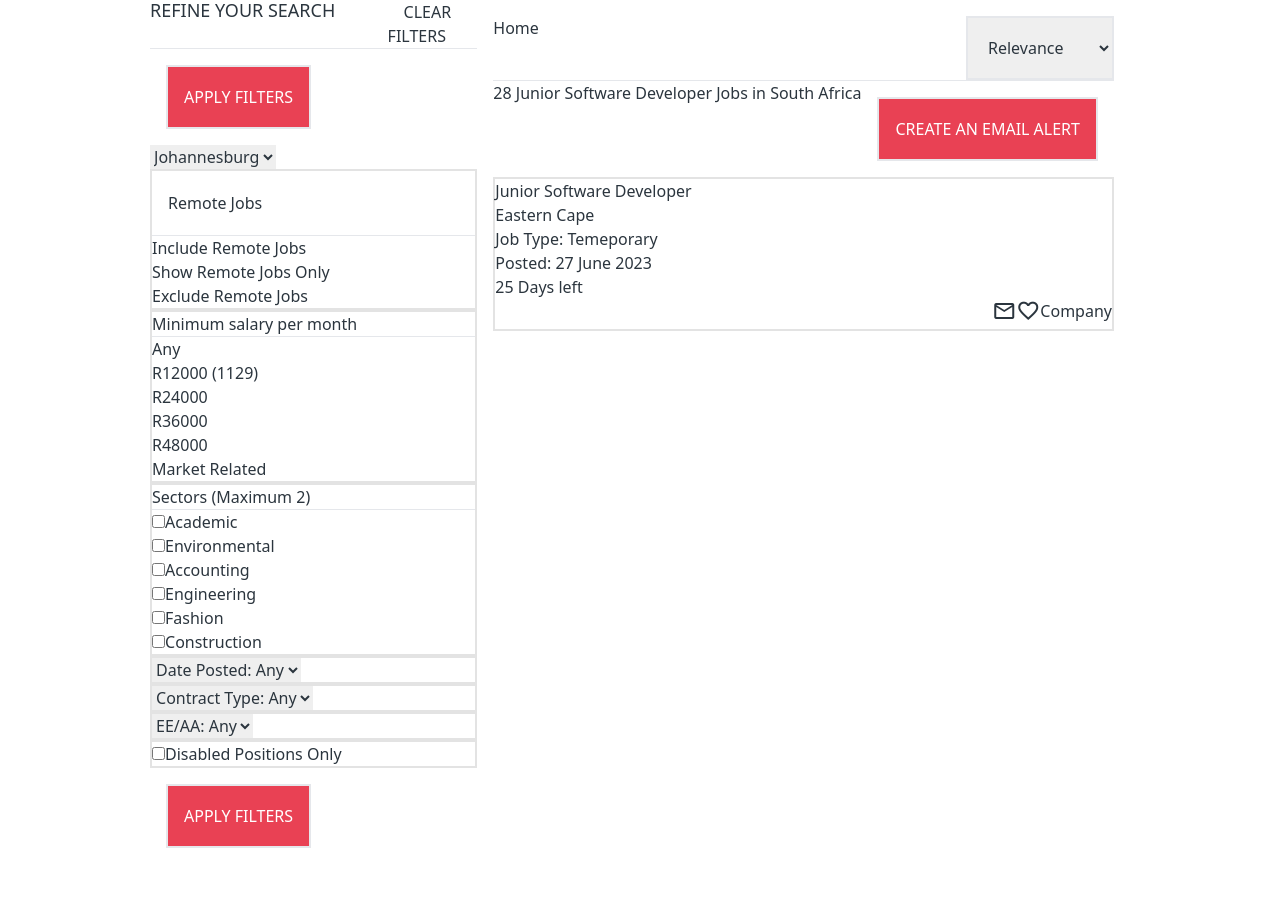
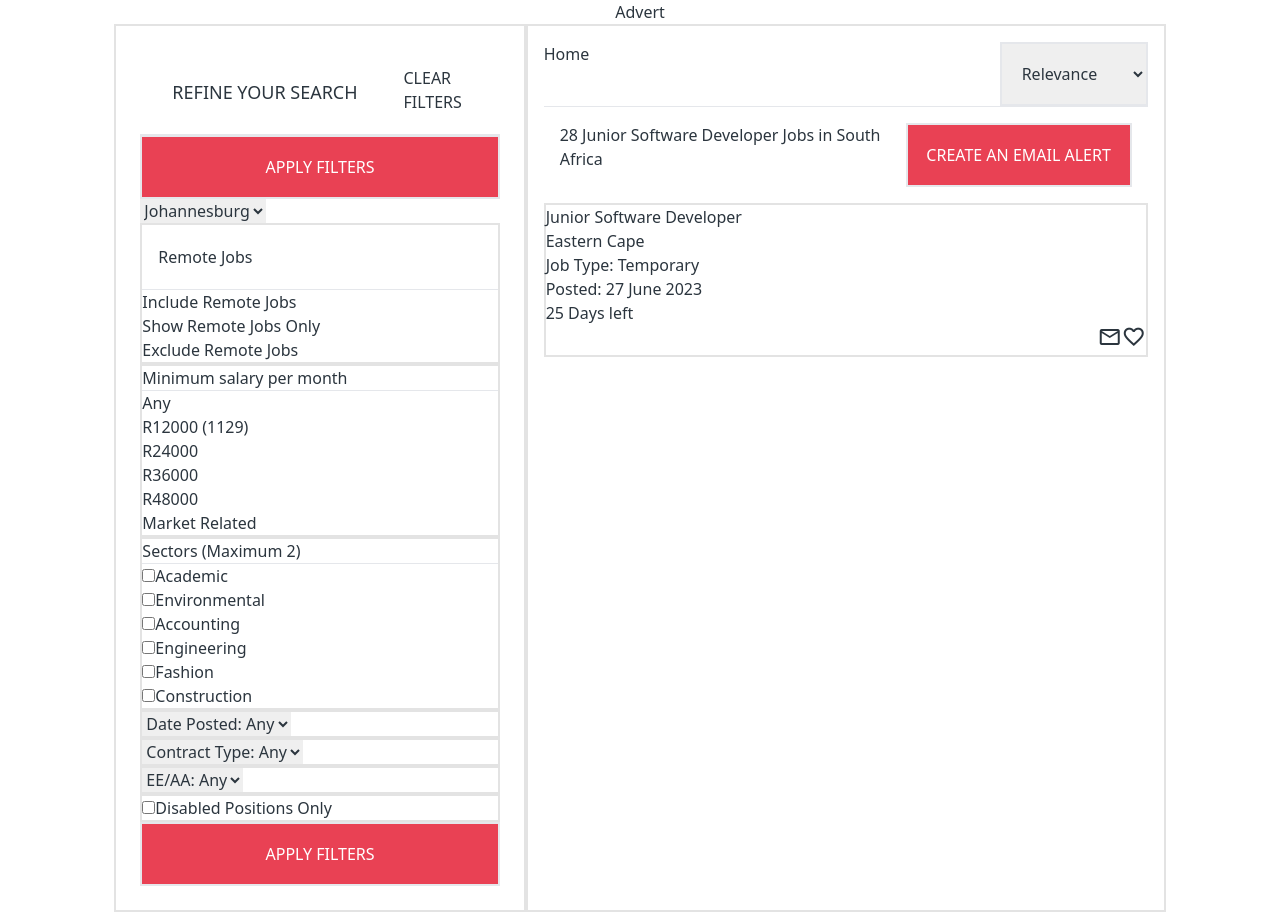
Before and after one commit to Nolu-M/job-listing-platform, a React (Vite) app: page / in a window 1280 px wide. Before the commit the page ends 864 px from the top, so only its background shows below. Built offline with nearby package versions, Linux system fonts and the light colour scheme.

Commit message:
Tailwind changes

```diff
--- a/src/App.jsx
+++ b/src/App.jsx
@@ -1,5 +1,6 @@
 import './App.css'
-import JobListingsInfo from './components/JobListingsInfo'
+import JobListings from './pages/JobListings'
+
 
 
 
@@ -7,8 +8,7 @@ import JobListingsInfo from './components/JobListingsInfo'
 function App() {
   return (
     <>
-      <JobListingsInfo/>
-
+      <JobListings/>
     </>
   )
 }
--- a/src/components/JobListingsInfo.jsx
+++ b/src/components/JobListingsInfo.jsx
@@ -6,43 +6,39 @@ import SearchListings from './SearchListings'
 
 const JobListingsInfo = () => {
   return (
-    <div className='container mx-auto'>
-      <div className='flex justify-center'>
-        <SearchListings/>
+      <div className='w-6/12 brd'>
         <div className=' relative p-4'>
           <div className='flex justify-between'>
             <p>Home</p>
             <div className=''>
-              <select name="Job-list-sort" id="Job-list-sort" className='btn border-2'>
+              <select name="Job-list-sort" id="Job-list-sort" className='btn border-2 hover:border-girlcode-pink'>
                 <option value="Relevance">Relevance</option>
                 <option value="Date Posted">Date Posted</option>
               </select>
             </div>
           </div>
         <hr />
-          <div className='flex justify-between'>
+          <div className='flex justify-between m-4'>
             <h3>28 Junior Software Developer Jobs in South Africa</h3>
-            <button className='btn btn-primary'>CREATE AN EMAIL ALERT</button>
+            <button className='btn btn-primary w-5/12'>CREATE AN EMAIL ALERT</button>
           </div>
             <div className=''>
               <div className='brd'>
                 <h3>Junior Software Developer</h3>
                 <ul>
                   <li>Eastern Cape</li>
-                  <li>Job Type: Temeporary</li>
+                  <li>Job Type: Temporary</li>
                   <li>Posted: 27 June 2023</li>
                   <li>25 Days left</li>
                 </ul>
                 <div className='flex justify-end'>
                 <a href=""><span className="material-symbols-outlined">mail</span></a>
                 <a href=""><span className="material-symbols-outlined">favorite</span></a>
-                <a href="">Company</a>
                 </div>
               </div>
+            </div>
         </div>
       </div>
-    </div>
-    </div>
   )
 }
 
--- a/src/components/SearchListings.jsx
+++ b/src/components/SearchListings.jsx
@@ -2,18 +2,18 @@ import React from 'react'
 
 const SearchListings = () => {
   return (
-    <div>
-      <div className='flex justify-between'>
-        <div className='mt-0 pr-4 w-full '>
+    <div className='p-6 brd w-full'>
+      <div className='flex justify-between p-4'>
+        <div className='mt-0 p-4 w-full'>
           <h1 className='text-left text-lg leading-5 font-medium'>REFINE YOUR SEARCH</h1>
         </div>
         <div className=''>
-          <a className='text-right pl-4 w-full' href='#'>CLEAR FILTERS</a>
+          <a className='text-right' href='#'>CLEAR FILTERS</a>
         </div>
       </div>
       <hr />
-      <div>
-        <button className='btn btn-primary'>APPLY FILTERS</button>
+      <div className=''>
+        <button className='btn btn-primary w-full'>APPLY FILTERS</button>
       </div>
       <div>
         <select name="" id="">
@@ -83,7 +83,7 @@ const SearchListings = () => {
       <div className='brd'>
         <input type="checkbox" name="" id="" /><span>Disabled Positions Only</span>
       </div>
-      <button className='btn btn-primary'>APPLY FILTERS</button>
+      <button className='btn btn-primary w-full'>APPLY FILTERS</button>
     </div>
   )
 }
--- a/src/index.css
+++ b/src/index.css
@@ -5,6 +5,7 @@
 
 body {
     @apply text-[#2b353e]
+
 }
 .btn {
     @apply text-base py-4 px-4 rounded-none h-16 align-middle
@@ -12,7 +13,7 @@ body {
 
 .btn.btn-primary {
     @apply hover:bg-white hover:border-girlcode-pink text-white bg-girlcode-pink
-      text-ellipsis border-2 border-solid whitespace-nowrap hover:text-girlcode-pink m-4
+      text-ellipsis border-2 border-solid whitespace-nowrap hover:text-girlcode-pink
 }
 
 .card {
--- a/src/pages/JobListings.jsx
+++ b/src/pages/JobListings.jsx
@@ -1,14 +1,24 @@
 import React from 'react'
-
-
+import SearchListings from '../components/SearchListings'
+import JobListingsInfo from '../components/JobListingsInfo'
 
 
 
 const JobListings = () => {
   return (
-    <div>
-
-    </div>
+    <section>
+      <div classname='container mx-auto'>
+        <div className='flex justify-center'>
+          Advert
+        </div>
+        <div className='flex justify-center'>
+          <div className=''>
+            <SearchListings/>
+          </div>
+          <JobListingsInfo/>
+        </div>
+      </div>
+    </section>
   )
 }
 
```
